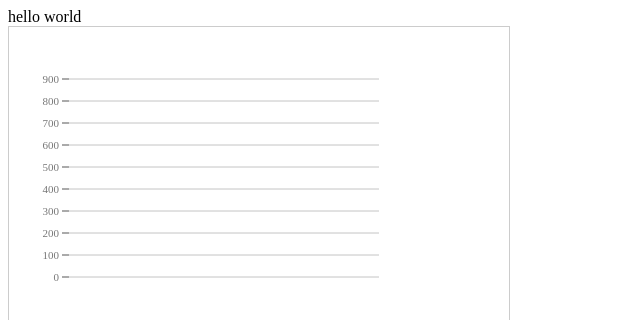
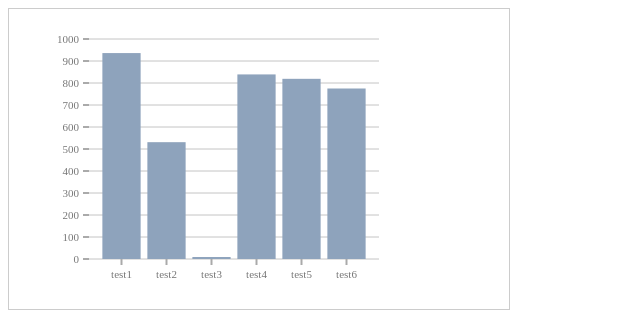
Before and after one commit to sdh20282/jetty-chart, a React (Create React App) app: page / in a window 1280 px wide. Shown: the top 320 px of the page, without its empty margins (0-640 px from the left). Built offline with nearby package versions, Linux system fonts and the light colour scheme.

Commit message:
Feat : bar 차트 범주, bar 구현 - 기존 범주를 레벨로 이름 변경

```diff
--- a/src/App.jsx
+++ b/src/App.jsx
@@ -20,6 +20,10 @@ const data = [
   {
     value: Math.floor(Math.random() * 1000),
     label: "test5"
+  },
+  {
+    value: Math.floor(Math.random() * 1000),
+    label: "test6"
   }
 ];
 
@@ -31,36 +35,44 @@ const myNormalBar = ({ data }) => {
         width: "500",
         height: "300",
         backgroundColor: "#fff",
-        padding: { top: "30", bottom: "50", left: "60", right: "130" }
+        padding: { top: "30", bottom: "50", left: "80", right: "130" }
       }}
-      categorySettings={{
+      levelSettings={{
         lineVisible: true,
         lineOpacity: "1",
         lineColor: "#c4c4c4",
         lineWidth: "1",
-        categoryLocation: "10",
-        categorySize: "11",
-        categoryWeight: "500",
-        categoryColor: "#777",
-        categoryGap: "3",
-        categoryLineVisible: true,
-        categoryLineWidth: "2",
-        categoryLineColor: "#aaa"
+        levelTextGap: "10",
+        levelTextSize: "11",
+        levelTextWeight: "500",
+        levelTextColor: "#777",
+        levelTextMargin: "4",
+        levelLineVisible: true,
+        levelLineOpacity: "1",
+        levelLineColor: "#aaa",
+        levelLineWidth: "2",
+        showTopLevel: true
       }}
       barSettings={{
-        barGap: "0.1"
+        chartPadding: "10",
+        barColor: "#8EA3BC",
+        barGap: "0.15",
+        categoryTextGap: "14",
+        categoryTextSize: "11",
+        categoryTextWeight: "500",
+        categoryTextColor: "#777",
+        categoryTextMargin: "8",
+        categoryLineVisible: true,
+        categoryLineOpacity: "1",
+        categoryLineColor: "#aaa",
+        categoryLineWidth: "2"
       }}
     />
   );
 };
 
 function App() {
-  return (
-    <div>
-      hello world
-      {myNormalBar({ data })}
-    </div>
-  );
+  return <div>{myNormalBar({ data })}</div>;
 }
 
 export default App;
--- /dev/null
+++ b/src/jetty-chart/src/bars/bar-common/bar-common.js
@@ -0,0 +1,133 @@
+const BarCommon = ({
+  data,
+  generalSettings: { width, height, backgroundColor, padding },
+  levelSettings: {
+    level,
+    lineVisible,
+    lineOpacity,
+    lineColor,
+    lineWidth,
+    levelTextGap,
+    levelTextSize,
+    levelTextWeight,
+    levelTextColor,
+    levelTextMargin,
+    levelLineVisible,
+    levelLineOpacity,
+    levelLineColor,
+    levelLineWidth,
+    showTopLevel
+  },
+  categorySettings: {
+    categoryPadding,
+    categoryTextGap,
+    categoryTextSize,
+    categoryTextWeight,
+    categoryTextColor,
+    categoryTextMargin,
+    categoryLineVisible,
+    categoryLineOpacity,
+    categoryLineColor,
+    categoryLineWidth
+  },
+  children
+}) => {
+  const chartWidth = width - padding.left - padding.right;
+  const chartHeight = height - padding.bottom - padding.top;
+  const categoryAreaWidth = width - padding.left - padding.right - categoryPadding - categoryPadding;
+  const categoryAreaLocation = chartHeight + parseInt(categoryTextGap, 10);
+
+  return (
+    <div style={{ width: `${width}px`, height: `${height}px`, border: "1px solid #ccc" }}>
+      <svg width={width} height={height}>
+        <rect width="100%" height="100%" fill={backgroundColor}></rect>
+        <g transform={`translate(${padding.left},${padding.top})`}>
+          <g>
+            {lineVisible &&
+              level.map((c, idx) => {
+                if (idx === level.length - 1 && !showTopLevel) {
+                  return;
+                }
+
+                const y = chartHeight - (chartHeight * c) / level[level.length - 1];
+
+                return (
+                  <line
+                    key={"background-line-" + c + "-" + idx}
+                    opacity={lineOpacity}
+                    x1="0"
+                    x2={chartWidth}
+                    y1={y}
+                    y2={y}
+                    stroke={lineColor}
+                    strokeWidth={lineWidth}
+                  ></line>
+                );
+              })}
+          </g>
+          <g transform={`translate(-${levelTextGap})`}>
+            {level.map((c, idx) => {
+              if (idx === level.length - 1 && !showTopLevel) {
+                return;
+              }
+
+              const y = chartHeight - (chartHeight * c) / level[level.length - 1];
+
+              return (
+                <g key={"level-" + c + "-" + idx} transform={`translate(0,${y})`}>
+                  <text dominantBaseline="central" textAnchor="end" fontSize={levelTextSize} fontWeight={levelTextWeight} fill={levelTextColor}>
+                    {c}
+                  </text>
+                  {levelLineVisible && (
+                    <line
+                      opacity={levelLineOpacity}
+                      x1={levelTextMargin}
+                      x2={levelTextGap}
+                      y1="0"
+                      y2="0"
+                      stroke={levelLineColor}
+                      strokeWidth={levelLineWidth}
+                    ></line>
+                  )}
+                </g>
+              );
+            })}
+          </g>
+          <g transform={`translate(${categoryPadding},${categoryAreaLocation})`}>
+            {data.map((d, idx) => {
+              const x = (categoryAreaWidth / data.length) * idx + categoryAreaWidth / data.length / 2;
+
+              return (
+                <g key={"category-" + d.label + "-" + idx} transform={`translate(${x})`}>
+                  {categoryLineVisible && (
+                    <line
+                      opacity={categoryLineOpacity}
+                      x1="0"
+                      x2="0"
+                      y1={-categoryTextGap}
+                      y2={-categoryTextMargin}
+                      stroke={categoryLineColor}
+                      strokeWidth={categoryLineWidth}
+                    ></line>
+                  )}
+                  <text
+                    dominantBaseline="mathematical"
+                    textAnchor="middle"
+                    fontSize={categoryTextSize}
+                    fontWeight={categoryTextWeight}
+                    fill={categoryTextColor}
+                  >
+                    {d.label}
+                  </text>
+                </g>
+              );
+            })}
+          </g>
+          {children}
+        </g>
+      </svg>
+    </div>
+  );
+};
+
+export { BarCommon };
--- a/src/jetty-chart/src/bars/normal-bar/nomal-bar.js
+++ b/src/jetty-chart/src/bars/normal-bar/nomal-bar.js
@@ -1,76 +1,105 @@
-import { getCategoryLevel } from "../../common/utils/bar-category";
+import { BarCommon } from "../bar-common/bar-common";
+
+import { getValueLevel } from "../../common/utils/value-level";
+import { checkPadding } from "../../common/utils/check-exception";
 
 const NormalBar = ({
   data,
-  generalSettings: { width = "500", height = "300", backgroundColor = "#ffffff", padding = { top: "30", bottom: "50", left: "60", right: "130" } },
-  categorySettings: {
+  generalSettings: { width = "500", height = "300", backgroundColor = "#ffffff", padding = { top: "30", bottom: "50", left: "80", right: "130" } },
+  levelSettings: {
     lineVisible = true,
     lineOpacity = "1",
     lineColor = "#c4c4c4",
     lineWidth = "1",
-    categoryLocation = "8",
-    categorySize = "11",
-    categoryWeight = "400",
-    categoryColor = "#777",
-    categoryGap = "3",
+    levelTextGap = "10",
+    levelTextSize = "11",
+    levelTextWeight = "400",
+    levelTextColor = "#777",
+    levelTextMargin = "3",
+    levelLineVisible = true,
+    levelLineOpacity = "1",
+    levelLineColor = "#aaa",
+    levelLineWidth = "2",
+    showTopLevel = true
+  },
+  barSettings: {
+    chartPadding = "5",
+    barColor = "#8EA3BC",
+    barGap = "0.2",
+    categoryTextGap = "14",
+    categoryTextSize = "11",
+    categoryTextWeight = "500",
+    categoryTextColor = "#777",
+    categoryTextMargin = "8",
     categoryLineVisible = true,
-    categoryLineWidth = "2",
-    categoryLineColor = "#aaa"
+    categoryLineOpacity = "1",
+    categoryLineColor = "#aaa",
+    categoryLineWidth = "2"
   }
 }) => {
-  console.log(data, top);
-  const category = getCategoryLevel({ data });
-  const chartWidth = width - padding.left - padding.right;
-  const chartHeight = height - padding.bottom - padding.top;
+  padding = checkPadding({ padding });
+
+  const levelResult = getValueLevel({ data, height });
+
+  const chartAreaWidth = width - padding.left - padding.right - chartPadding - chartPadding;
+  const chartAreaHeight = height - padding.bottom - padding.top;
+
+  console.log(data);
 
   return (
-    <div style={{ width: `${width}px`, height: `${height}px`, border: "1px solid #ccc" }}>
-      <svg width={width} height={height}>
-        <rect width="100%" height="100%" fill={backgroundColor}></rect>
-        <g transform={`translate(${padding.left},${padding.top})`}>
-          <g>
-            {lineVisible &&
-              category.map((c, idx) => {
-                if (idx === category.length - 1) {
-                  return;
-                }
+    <BarCommon
+      data={data}
+      generalSettings={{
+        width,
+        height,
+        backgroundColor,
+        padding: { top: padding.top, bottom: padding.bottom, left: padding.left, right: padding.right }
+      }}
+      levelSettings={{
+        level: levelResult.level,
+        lineVisible,
+        lineOpacity,
+        lineColor,
+        lineWidth,
+        levelTextGap,
+        levelTextSize,
+        levelTextWeight,
+        levelTextColor,
+        levelTextMargin,
+        levelLineVisible,
+        levelLineOpacity,
+        levelLineColor,
+        levelLineWidth,
+        showTopLevel
+      }}
+      categorySettings={{
+        categoryPadding: chartPadding,
+        categoryTextGap,
+        categoryTextSize,
+        categoryTextWeight,
+        categoryTextColor,
+        categoryTextMargin,
+        categoryLineVisible,
+        categoryLineOpacity,
+        categoryLineColor,
+        categoryLineWidth
+      }}
+    >
+      <g transform={`translate(${chartPadding})`}>
+        {data.map((d, idx) => {
+          const x = (chartAreaWidth / data.length) * idx + chartAreaWidth / data.length / 2;
+          const halfAreaWidth = chartAreaWidth / data.length / 2;
+          const halfWidth = halfAreaWidth - barGap * halfAreaWidth;
+          const height = ((d.value * levelResult.scale) / levelResult.maxScope) * chartAreaHeight;
 
-                const y = chartHeight - (chartHeight * c) / category[category.length - 1];
-
-                return <line key={c} opacity={lineOpacity} x1="0" x2={chartWidth} y1={y} y2={y} stroke={lineColor} strokeWidth={lineWidth}></line>;
-              })}
-          </g>
-          <g transform={`translate(-${categoryLocation})`}>
-            {category.map((c, idx) => {
-              if (idx === category.length - 1) {
-                return;
-              }
-
-              const y = chartHeight - (chartHeight * c) / category[category.length - 1];
-
-              return (
-                <g key={c} transform={`translate(0,${y})`}>
-                  <text fontSize={categorySize} fontWeight={categoryWeight} dominantBaseline="central" textAnchor="end" fill={categoryColor}>
-                    {c}
-                  </text>
-                  {categoryLineVisible && (
-                    <line
-                      opacity={lineOpacity}
-                      x1={categoryGap}
-                      x2={categoryLocation}
-                      y1="0"
-                      y2="0"
-                      stroke={categoryLineColor}
-                      strokeWidth={categoryLineWidth}
-                    ></line>
-                  )}
-                </g>
-              );
-            })}
-          </g>
-        </g>
-      </svg>
-    </div>
+          return (
+            <g key={"data-" + d.label + "-" + idx} transform={`translate(${x - halfWidth},${chartAreaHeight - height})`}>
+              <rect width={halfWidth + halfWidth} height={height} fill={barColor}></rect>
+            </g>
+          );
+        })}
+      </g>
+    </BarCommon>
   );
 };
 
--- /dev/null
+++ b/src/jetty-chart/src/common/utils/check-exception.js
@@ -0,0 +1,19 @@
+export const checkPadding = ({ padding }) => {
+  if (!padding.top) {
+    padding.top = "30";
+  }
+
+  if (!padding.bottom) {
+    padding.bottom = "50";
+  }
+
+  if (!padding.left) {
+    padding.left = "80";
+  }
+
+  if (!padding.right) {
+    padding.right = "130";
+  }
+
+  return padding;
+};
--- a/src/jetty-chart/src/common/utils/bar-category.js
+++ b/src/jetty-chart/src/common/utils/value-level.js
@@ -1,4 +1,4 @@
-export const getCategoryLevel = ({ data }) => {
+export const getValueLevel = ({ data }) => {
   const maxValue = data.reduce((acc, cur) => {
     if (cur.value > acc) {
       acc = cur.value;
@@ -8,13 +8,14 @@ export const getCategoryLevel = ({ data }) => {
   }, 0);
 
   const valueLength = String(maxValue).split(".")[0].length;
-  const result = [];
+  const levelResult = [];
+
   let scale = 1;
   let stringValue = "";
 
   if (valueLength > 2) {
-    scale = 10 ** (valueLength - 2);
-    stringValue = String(maxValue / scale);
+    scale = 1 / 10 ** (valueLength - 2);
+    stringValue = String(maxValue * scale);
   } else if (valueLength <= 2 && maxValue >= 1) {
     scale = 10 ** (2 - valueLength);
     stringValue = String(maxValue * scale);
@@ -34,32 +35,26 @@ export const getCategoryLevel = ({ data }) => {
     stringValue = String(maxValue * scale);
   }
 
-  const calculatedValue = stringValue.split(".")[0][0] * 10 + 10;
+  const maxScope = stringValue.split(".")[0][0] * 10 + 10;
   let gap = 1;
 
-  if (calculatedValue > 55) {
+  if (maxScope > 55) {
     gap = 10;
-  } else if (calculatedValue > 25 && calculatedValue < 55) {
+  } else if (maxScope > 25 && maxScope < 55) {
     gap = 5;
   } else {
     gap = 2.5;
   }
 
-  for (let value = 0; value <= calculatedValue; value += gap) {
-    let nowValue = 0;
+  for (let value = 0; value <= maxScope; value += gap) {
+    const nowValue = value / scale;
 
-    if (valueLength > 2) {
-      nowValue = value * scale;
-    } else {
-      nowValue = value / scale;
-    }
-
-    result.push(nowValue);
+    levelResult.push(nowValue);
 
     if (maxValue < nowValue) {
       break;
     }
   }
 
-  return result;
+  return { level: levelResult, scale, maxScope };
 };
```
